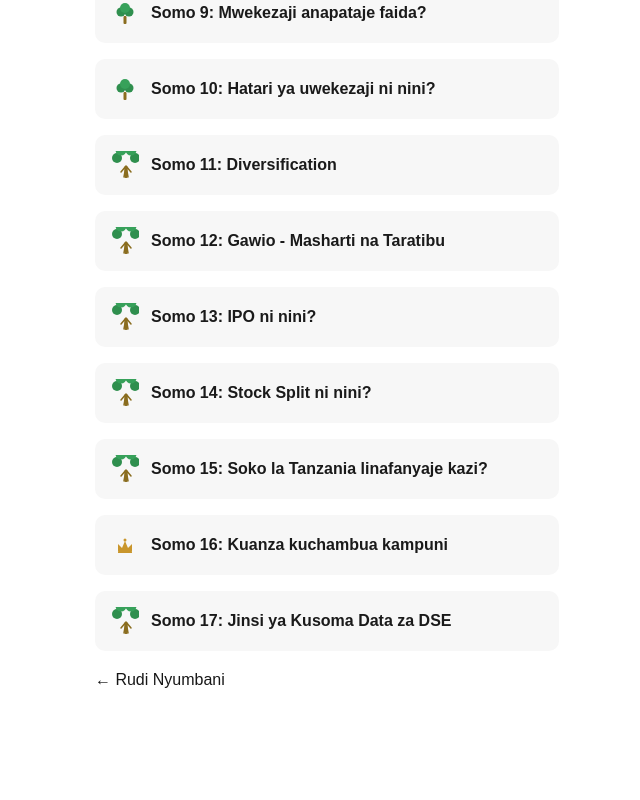
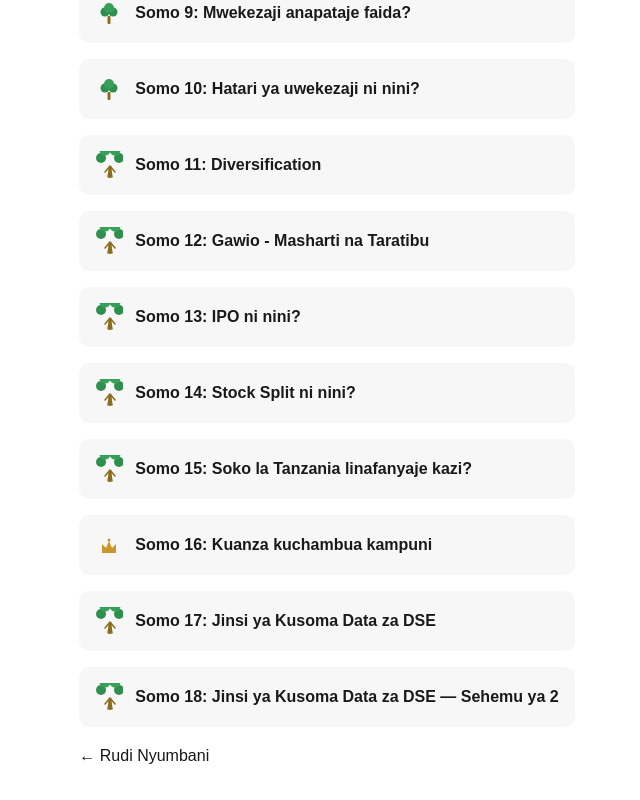
Before and after one commit to sadikiabubakari698-crypto/wekeza_nasi, a Next.js app in the folder wekeza-nasi-app/: page /academy in a window 1280 px wide. Shown: the part 734-1534 px from the top of the page, without its empty margins (313-953 px from the left). Before the commit the page ends 1458 px from the top, so only its background shows below. Built offline with nearby package versions, Linux system fonts and the light colour scheme.

Commit message:
Add Somo 18: Jinsi ya Kusoma Data za DSE — Sehemu ya 2

```diff
--- a/wekeza-nasi-app/app/academy/page.js
+++ b/wekeza-nasi-app/app/academy/page.js
@@ -18,6 +18,7 @@ export default function Academy() {
     { href: "/somo15", title: "Somo 15: Soko la Tanzania linafanyaje kazi?", icon: "mti-mkubwa" },
     { href: "/somo16", title: "Somo 16: Kuanza kuchambua kampuni", icon: "taji" },
     { href: "/somo17", title: "Somo 17: Jinsi ya Kusoma Data za DSE", icon: "mti-mkubwa" },
+    { href: "/somo18", title: "Somo 18: Jinsi ya Kusoma Data za DSE — Sehemu ya 2", icon: "mti-mkubwa" },
   ];
   return (
     <main style={{ padding: "2rem", maxWidth: "600px", margin: "0 auto", fontFamily: "sans-serif", lineHeight: 1.6 }}>
```
